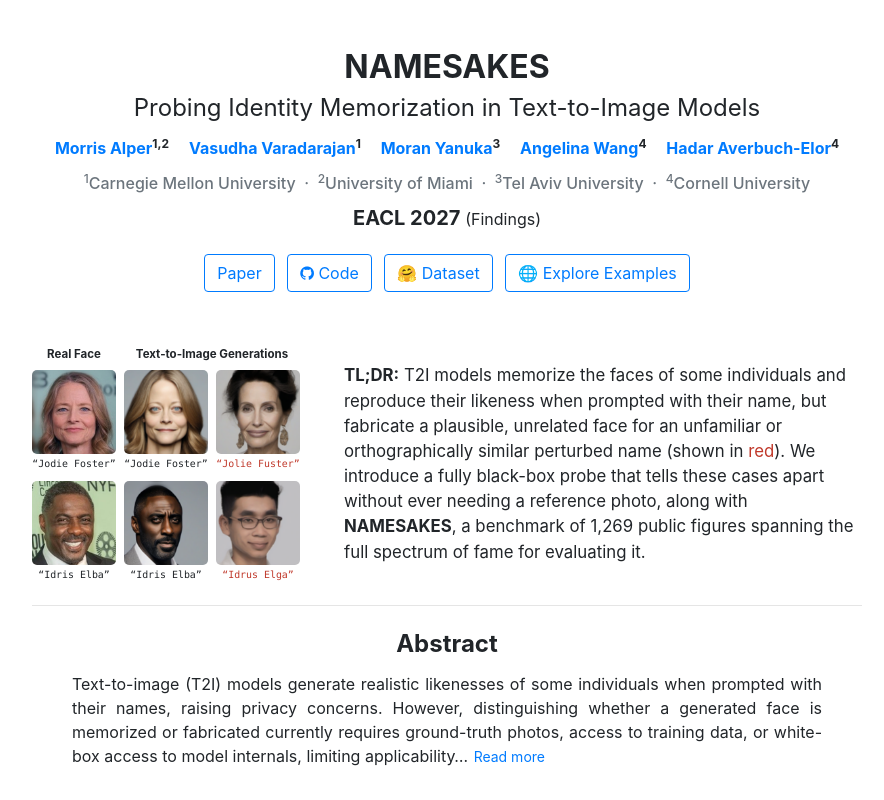
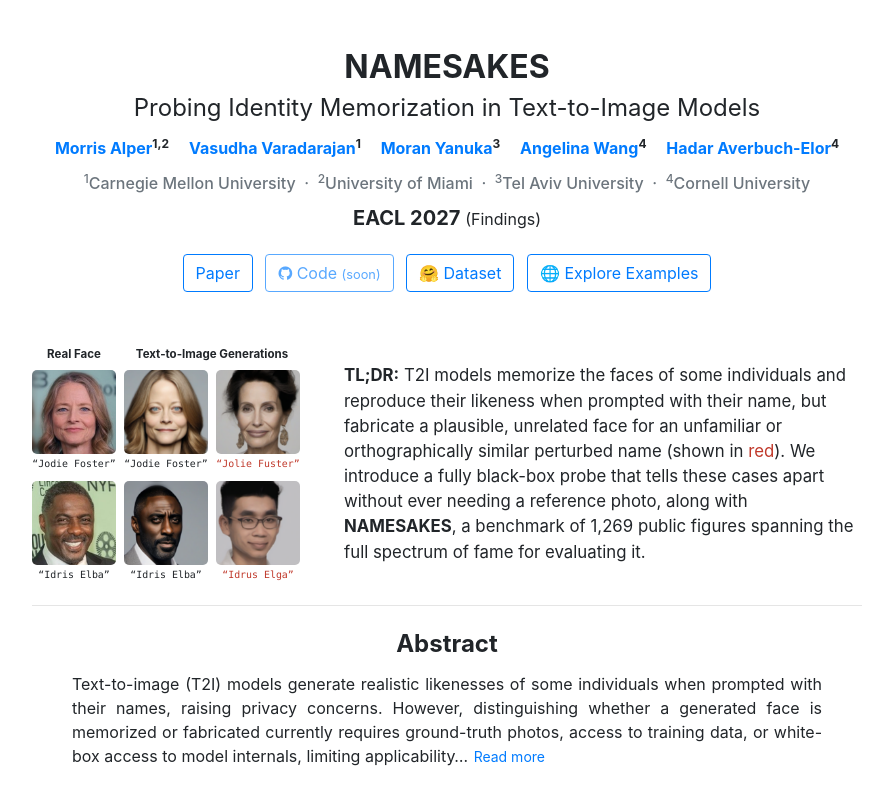
Before and after one commit to namesakes-web/namesakes-web.github.io, a plain HTML site: page index.html in a window 1280 px wide. Shown: the top 800 px of the page, without its empty margins (193-1077 px from the left). Drawn offline with nearby package versions, Linux system fonts and the light colour scheme; some icons are missing.

Commit message:
Code button: disabled 'Code (soon)' until the public repo is released

```diff
--- a/index.html
+++ b/index.html
@@ -57,8 +57,9 @@
     <a href="https://arxiv.org/abs/2606.20155" class="btn btn-outline-primary mx-1" role="button">
       <i class="ai ai-arxiv"></i> Paper
     </a>
-    <a href="https://github.com/morrisalp/namesakes" class="btn btn-outline-primary mx-1" role="button">
-      <i class="fa fa-github"></i> Code
+    <!-- TODO: enable once the public repo exists (href="https://github.com/morrisalp/namesakes") -->
+    <a class="btn btn-outline-primary mx-1 disabled" role="button" aria-disabled="true">
+      <i class="fa fa-github"></i> Code <small>(soon)</small>
     </a>
     <a href="https://huggingface.co/datasets/malper/namesakes" class="btn btn-outline-primary mx-1" role="button">
       &#129303; Dataset
```
